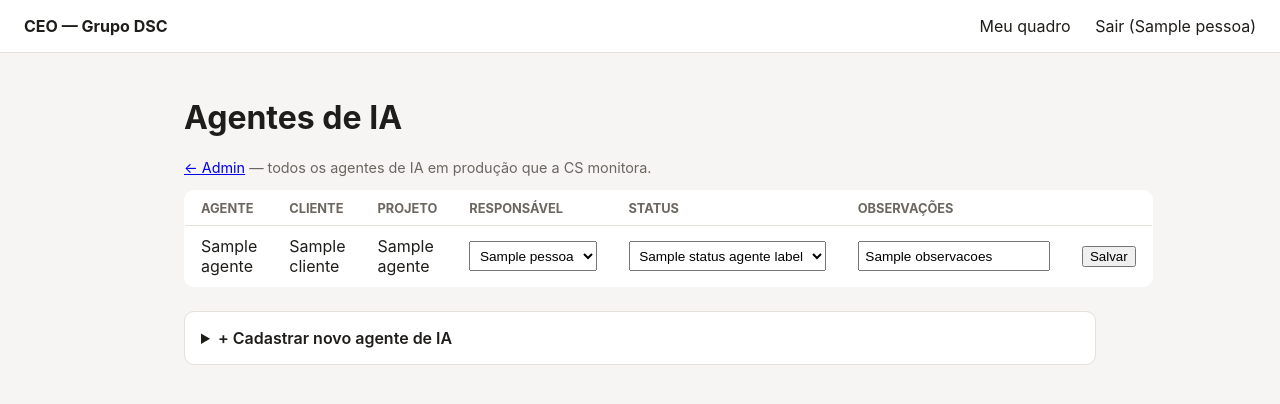
After one commit to engenhariadeclientes/dashboard_comercialgrupodsc, a FastAPI app: template chefe_projetos/templates/admin_agentes.html in a window 1280 px wide. The commit adds this page. Shown: the top 404 px of the page. Run offline with FastAPI, Linux system fonts and the light colour scheme; the template is opened without the code that fills it: most values are stand-ins (such as "Sample title", 1, 10 or a date in 2020).

Commit message:
Adiciona admin (pessoas/projetos/agentes de IA/tarefas) e dashboard
Rebranding para "CEO — Grupo DSC". Novidades: cadastro e reatribuição de
tarefas a qualquer pessoa, cadastro de usuários e skills, cadastro dos
agentes de IA monitorados pela CS (status ativo/com erro/pausado), sugestão
de responsável por skill ao criar tarefa, e dashboard com histórico de
tarefas concluídas por pessoa e período.

```diff
--- a/chefe_projetos/app.py
+++ b/chefe_projetos/app.py
@@ -1,5 +1,5 @@
 import os
-from datetime import date
+from datetime import date, timedelta
 
 from fastapi import FastAPI, Form, Request
 from fastapi.responses import RedirectResponse
@@ -23,8 +23,25 @@ STATUS_LABEL = {
 }
 
 
+STATUS_AGENTE_LABEL = {
+    "ativo": "Ativo",
+    "com_erro": "Com erro",
+    "pausado": "Pausado",
+}
+
+
 def pessoa_logada(request: Request):
     return request.session.get("pessoa")
+
+
+def exigir_chefe(request: Request):
+    """Retorna a pessoa logada se for chefe, senão retorna um redirect."""
+    pessoa = pessoa_logada(request)
+    if not pessoa:
+        return None, RedirectResponse("/login")
+    if not pessoa["eh_chefe"]:
+        return None, RedirectResponse("/board")
+    return pessoa, None
 
 
 def garantir_tarefas_do_dia(cur, hoje: date):
@@ -182,11 +199,9 @@ def atualizar_status(request: Request, tarefa_id: str, status: str = Form(...)):
 
 @app.get("/chefe")
 def visao_chefe(request: Request):
-    pessoa = pessoa_logada(request)
-    if not pessoa:
-        return RedirectResponse("/login")
-    if not pessoa["eh_chefe"]:
-        return RedirectResponse("/board")
+    pessoa, redirect = exigir_chefe(request)
+    if redirect:
+        return redirect
 
     hoje = date.today()
     with get_conn() as conn, conn.cursor() as cur:
@@ -218,6 +233,14 @@ def visao_chefe(request: Request):
         )
         resumo_projetos = cur.fetchall()
 
+        cur.execute(
+            """select a.*, pe.nome as responsavel_nome
+               from agentes_ia a
+               left join pessoas pe on pe.id = a.responsavel_id
+               order by (a.status = 'com_erro') desc, a.nome"""
+        )
+        agentes = cur.fetchall()
+
     equipe = {}
     for linha in linhas:
         chave = linha["pessoa_id"]
@@ -233,7 +256,325 @@ def visao_chefe(request: Request):
             "pessoa": pessoa,
             "equipe": list(equipe.values()),
             "resumo_projetos": resumo_projetos,
+            "agentes": agentes,
+            "status_label": STATUS_LABEL,
+            "status_agente_label": STATUS_AGENTE_LABEL,
+            "hoje": hoje,
+        },
+    )
+
+
+# ---------------------------------------------------------------------------
+# Admin (só chefe): cadastro de pessoas, projetos, agentes de IA e tarefas
+# ---------------------------------------------------------------------------
+
+
+@app.get("/admin")
+def admin_hub(request: Request):
+    pessoa, redirect = exigir_chefe(request)
+    if redirect:
+        return redirect
+    return templates.TemplateResponse("admin.html", {"request": request, "pessoa": pessoa})
+
+
+@app.get("/admin/pessoas")
+def admin_pessoas(request: Request):
+    pessoa, redirect = exigir_chefe(request)
+    if redirect:
+        return redirect
+    with get_conn() as conn, conn.cursor() as cur:
+        cur.execute("select * from pessoas order by eh_chefe desc, nome")
+        pessoas = cur.fetchall()
+    return templates.TemplateResponse(
+        "admin_pessoas.html", {"request": request, "pessoa": pessoa, "pessoas": pessoas}
+    )
+
+
+@app.post("/admin/pessoas")
+def admin_criar_pessoa(
+    request: Request,
+    nome: str = Form(...),
+    cargo: str = Form(...),
+    skills: str = Form(""),
+):
+    _, redirect = exigir_chefe(request)
+    if redirect:
+        return redirect
+    with get_conn() as conn, conn.cursor() as cur:
+        cur.execute(
+            "insert into pessoas (nome, cargo, skills) values (%s, %s, %s)",
+            (nome, cargo, skills),
+        )
+        conn.commit()
+    return RedirectResponse("/admin/pessoas", status_code=303)
+
+
+@app.post("/admin/pessoas/{pessoa_id}")
+def admin_editar_pessoa(
+    request: Request,
+    pessoa_id: str,
+    nome: str = Form(...),
+    cargo: str = Form(...),
+    skills: str = Form(""),
+    ativo: str = Form(""),
+):
+    _, redirect = exigir_chefe(request)
+    if redirect:
+        return redirect
+    with get_conn() as conn, conn.cursor() as cur:
+        cur.execute(
+            "update pessoas set nome = %s, cargo = %s, skills = %s, ativo = %s where id = %s",
+            (nome, cargo, skills, bool(ativo), pessoa_id),
+        )
+        conn.commit()
+    return RedirectResponse("/admin/pessoas", status_code=303)
+
+
+@app.get("/admin/projetos")
+def admin_projetos(request: Request):
+    pessoa, redirect = exigir_chefe(request)
+    if redirect:
+        return redirect
+    with get_conn() as conn, conn.cursor() as cur:
+        cur.execute("select * from projetos order by ativo desc, nome")
+        projetos = cur.fetchall()
+    return templates.TemplateResponse(
+        "admin_projetos.html", {"request": request, "pessoa": pessoa, "projetos": projetos}
+    )
+
+
+@app.post("/admin/projetos")
+def admin_criar_projeto(request: Request, nome: str = Form(...), tipo: str = Form("campanha")):
+    _, redirect = exigir_chefe(request)
+    if redirect:
+        return redirect
+    with get_conn() as conn, conn.cursor() as cur:
+        cur.execute("insert into projetos (nome, tipo) values (%s, %s)", (nome, tipo))
+        conn.commit()
+    return RedirectResponse("/admin/projetos", status_code=303)
+
+
+@app.post("/admin/projetos/{projeto_id}/toggle")
+def admin_toggle_projeto(request: Request, projeto_id: str):
+    _, redirect = exigir_chefe(request)
+    if redirect:
+        return redirect
+    with get_conn() as conn, conn.cursor() as cur:
+        cur.execute("update projetos set ativo = not ativo where id = %s", (projeto_id,))
+        conn.commit()
+    return RedirectResponse("/admin/projetos", status_code=303)
+
+
+@app.get("/admin/agentes")
+def admin_agentes(request: Request):
+    pessoa, redirect = exigir_chefe(request)
+    if redirect:
+        return redirect
+    with get_conn() as conn, conn.cursor() as cur:
+        cur.execute(
+            """select a.*, pe.nome as responsavel_nome, pr.nome as projeto_nome
+               from agentes_ia a
+               left join pessoas pe on pe.id = a.responsavel_id
+               left join projetos pr on pr.id = a.projeto_id
+               order by a.nome"""
+        )
+        agentes = cur.fetchall()
+        cur.execute("select id, nome from pessoas where ativo = true order by nome")
+        pessoas = cur.fetchall()
+        cur.execute("select id, nome from projetos where ativo = true order by nome")
+        projetos = cur.fetchall()
+    return templates.TemplateResponse(
+        "admin_agentes.html",
+        {
+            "request": request,
+            "pessoa": pessoa,
+            "agentes": agentes,
+            "pessoas": pessoas,
+            "projetos": projetos,
+            "status_agente_label": STATUS_AGENTE_LABEL,
+        },
+    )
+
+
+@app.post("/admin/agentes")
+def admin_criar_agente(
+    request: Request,
+    nome: str = Form(...),
+    cliente: str = Form(""),
+    projeto_id: str = Form(""),
+    responsavel_id: str = Form(""),
+):
+    _, redirect = exigir_chefe(request)
+    if redirect:
+        return redirect
+    with get_conn() as conn, conn.cursor() as cur:
+        cur.execute(
+            """insert into agentes_ia (nome, cliente, projeto_id, responsavel_id)
+               values (%s, %s, %s, %s)""",
+            (nome, cliente or None, projeto_id or None, responsavel_id or None),
+        )
+        conn.commit()
+    return RedirectResponse("/admin/agentes", status_code=303)
+
+
+@app.post("/admin/agentes/{agente_id}")
+def admin_editar_agente(
+    request: Request,
+    agente_id: str,
+    status: str = Form(...),
+    responsavel_id: str = Form(""),
+    observacoes: str = Form(""),
+):
+    _, redirect = exigir_chefe(request)
+    if redirect:
+        return redirect
+    if status not in STATUS_AGENTE_LABEL:
+        return RedirectResponse("/admin/agentes", status_code=303)
+    with get_conn() as conn, conn.cursor() as cur:
+        cur.execute(
+            """update agentes_ia
+               set status = %s, responsavel_id = %s, observacoes = %s, atualizado_em = now()
+               where id = %s""",
+            (status, responsavel_id or None, observacoes or None, agente_id),
+        )
+        conn.commit()
+    return RedirectResponse("/admin/agentes", status_code=303)
+
+
+@app.get("/admin/tarefas")
+def admin_tarefas(request: Request):
+    pessoa, redirect = exigir_chefe(request)
+    if redirect:
+        return redirect
+    hoje = date.today()
+    with get_conn() as conn, conn.cursor() as cur:
+        garantir_tarefas_do_dia(cur, hoje)
+        conn.commit()
+
+        cur.execute(
+            """select t.*, pe.nome as pessoa_nome, pr.nome as projeto_nome
+               from tarefas t
+               join pessoas pe on pe.id = t.pessoa_id
+               left join projetos pr on pr.id = t.projeto_id
+               where t.data_referencia = %s
+               order by (t.status = 'concluida'), pe.nome""",
+            (hoje,),
+        )
+        tarefas = cur.fetchall()
+
+        cur.execute("select id, nome, skills from pessoas where ativo = true order by nome")
+        pessoas = cur.fetchall()
+        cur.execute("select id, nome from projetos where ativo = true order by nome")
+        projetos = cur.fetchall()
+
+    return templates.TemplateResponse(
+        "admin_tarefas.html",
+        {
+            "request": request,
+            "pessoa": pessoa,
+            "tarefas": tarefas,
+            "pessoas": pessoas,
+            "projetos": projetos,
             "status_label": STATUS_LABEL,
             "hoje": hoje,
         },
     )
+
+
+@app.post("/admin/tarefas")
+def admin_criar_tarefa(
+    request: Request,
+    titulo: str = Form(...),
+    descricao: str = Form(""),
+    pessoa_id: str = Form(...),
+    projeto_id: str = Form(""),
+):
+    _, redirect = exigir_chefe(request)
+    if redirect:
+        return redirect
+    with get_conn() as conn, conn.cursor() as cur:
+        cur.execute(
+            """insert into tarefas (titulo, descricao, pessoa_id, projeto_id)
+               values (%s, %s, %s, %s)""",
+            (titulo, descricao or None, pessoa_id, projeto_id or None),
+        )
+        conn.commit()
+    return RedirectResponse("/admin/tarefas", status_code=303)
+
+
+@app.post("/admin/tarefas/{tarefa_id}/reatribuir")
+def admin_reatribuir_tarefa(request: Request, tarefa_id: str, pessoa_id: str = Form(...)):
+    _, redirect = exigir_chefe(request)
+    if redirect:
+        return redirect
+    with get_conn() as conn, conn.cursor() as cur:
+        cur.execute("update tarefas set pessoa_id = %s where id = %s", (pessoa_id, tarefa_id))
+        conn.commit()
+    return RedirectResponse("/admin/tarefas", status_code=303)
+
+
+@app.post("/admin/tarefas/{tarefa_id}/status")
+def admin_status_tarefa(request: Request, tarefa_id: str, status: str = Form(...)):
+    _, redirect = exigir_chefe(request)
+    if redirect:
+        return redirect
+    if status not in STATUS_ORDEM:
+        return RedirectResponse("/admin/tarefas", status_code=303)
+    with get_conn() as conn, conn.cursor() as cur:
+        concluida_em = "now()" if status == "concluida" else "null"
+        cur.execute(
+            f"update tarefas set status = %s, concluida_em = {concluida_em} where id = %s",
+            (status, tarefa_id),
+        )
+        conn.commit()
+    return RedirectResponse("/admin/tarefas", status_code=303)
+
+
+@app.get("/dashboard")
+def dashboard(request: Request):
+    pessoa, redirect = exigir_chefe(request)
+    if redirect:
+        return redirect
+
+    dias = int(request.query_params.get("dias", 30))
+    desde = date.today() - timedelta(days=dias)
+
+    with get_conn() as conn, conn.cursor() as cur:
+        cur.execute(
+            """select pe.nome as pessoa_nome,
+                      count(*) filter (where t.status = 'concluida') as concluidas,
+                      count(*) filter (where t.status = 'pendente') as pendentes,
+                      count(*) filter (where t.status = 'em_andamento') as em_andamento,
+                      count(*) as total
+               from pessoas pe
+               left join tarefas t on t.pessoa_id = pe.id and t.data_referencia >= %s
+               where pe.eh_chefe = false
+               group by pe.nome
+               order by pe.nome""",
+            (desde,),
+        )
+        resumo_pessoas = cur.fetchall()
+
+        cur.execute(
+            """select t.titulo, t.data_referencia, t.concluida_em, pe.nome as pessoa_nome,
+                      pr.nome as projeto_nome
+               from tarefas t
+               join pessoas pe on pe.id = t.pessoa_id
+               left join projetos pr on pr.id = t.projeto_id
+               where t.status = 'concluida' and t.data_referencia >= %s
+               order by t.concluida_em desc
+               limit 100""",
+            (desde,),
+        )
+        concluidas_recentes = cur.fetchall()
+
+    return templates.TemplateResponse(
+        "dashboard.html",
+        {
+            "request": request,
+            "pessoa": pessoa,
+            "resumo_pessoas": resumo_pessoas,
+            "concluidas_recentes": concluidas_recentes,
+            "dias": dias,
+        },
+    )
--- a/chefe_projetos/static/estilo.css
+++ b/chefe_projetos/static/estilo.css
@@ -112,7 +112,27 @@ form button {
 .status-em_andamento .pill { background: #dbeafe; color: var(--andamento); }
 .status-concluida .pill { background: #dcfce7; color: var(--concluida); }
 .status-pendente .pill { background: #fef3e2; color: var(--pendente); }
+.status-ativo .pill { background: #dcfce7; color: var(--concluida); }
+.status-com_erro .pill { background: #fee2e2; color: #b91c1c; }
+.status-pausado .pill { background: #f0eee9; color: var(--texto-suave); }
+tr.status-com_erro { background: #fef2f2; }
 
 .tabela-projetos { width: 100%; border-collapse: collapse; background: var(--card); border: 1px solid var(--borda); border-radius: 10px; overflow: hidden; }
 .tabela-projetos th, .tabela-projetos td { text-align: left; padding: 0.6rem 1rem; border-bottom: 1px solid var(--borda); }
 .tabela-projetos th { color: var(--texto-suave); font-size: 0.8rem; text-transform: uppercase; }
+.tabela-projetos td select, .tabela-projetos td input[type="text"] { padding: 0.35rem; margin: 0; font-size: 0.85rem; }
+.linha-form { display: contents; }
+
+.grade-admin { display: grid; grid-template-columns: repeat(auto-fit, minmax(220px, 1fr)); gap: 1rem; margin-top: 1.5rem; }
+.cartao-link {
+  display: block;
+  background: var(--card);
+  border: 1px solid var(--borda);
+  border-radius: 10px;
+  padding: 1.25rem;
+  text-decoration: none;
+  color: var(--texto);
+}
+.cartao-link:hover { border-color: var(--acento); }
+.cartao-link h2 { margin: 0 0 0.4rem; font-size: 1.05rem; color: var(--acento); }
+.cartao-link p { margin: 0; color: var(--texto-suave); font-size: 0.85rem; }
--- /dev/null
+++ b/chefe_projetos/templates/admin_agentes.html
@@ -0,0 +1,65 @@
+{% extends "base.html" %}
+{% block titulo %}Agentes de IA — Admin{% endblock %}
+{% block conteudo %}
+<h1>Agentes de IA</h1>
+<p class="ajuda"><a href="/admin">&larr; Admin</a> — todos os agentes de IA em produção que a CS monitora.</p>
+
+<table class="tabela-projetos">
+  <thead><tr><th>Agente</th><th>Cliente</th><th>Projeto</th><th>Responsável</th><th>Status</th><th>Observações</th><th></th></tr></thead>
+  <tbody>
+    {% for a in agentes %}
+    <tr>
+      <form class="linha-form" method="post" action="/admin/agentes/{{ a.id }}">
+        <td>{{ a.nome }}</td>
+        <td>{{ a.cliente or "—" }}</td>
+        <td>{{ a.projeto_nome or "—" }}</td>
+        <td>
+          <select name="responsavel_id">
+            <option value="">—</option>
+            {% for p in pessoas %}
+            <option value="{{ p.id }}" {% if a.responsavel_id == p.id %}selected{% endif %}>{{ p.nome }}</option>
+            {% endfor %}
+          </select>
+        </td>
+        <td>
+          <select name="status">
+            {% for s, label in status_agente_label.items() %}
+            <option value="{{ s }}" {% if s == a.status %}selected{% endif %}>{{ label }}</option>
+            {% endfor %}
+          </select>
+        </td>
+        <td><input type="text" name="observacoes" value="{{ a.observacoes or '' }}"></td>
+        <td><button type="submit">Salvar</button></td>
+      </form>
+    </tr>
+    {% else %}
+    <tr><td colspan="7" class="vazio">Nenhum agente cadastrado ainda.</td></tr>
+    {% endfor %}
+  </tbody>
+</table>
+
+<details class="nova-tarefa">
+  <summary>+ Cadastrar novo agente de IA</summary>
+  <form method="post" action="/admin/agentes">
+    <label for="nome">Nome do agente</label>
+    <input type="text" name="nome" id="nome" required placeholder="ex.: Assistente de Cobrança — Cliente X">
+    <label for="cliente">Cliente</label>
+    <input type="text" name="cliente" id="cliente">
+    <label for="projeto_id">Projeto/campanha</label>
+    <select name="projeto_id" id="projeto_id">
+      <option value="">—</option>
+      {% for p in projetos %}
+      <option value="{{ p.id }}">{{ p.nome }}</option>
+      {% endfor %}
+    </select>
+    <label for="responsavel_id">Responsável</label>
+    <select name="responsavel_id" id="responsavel_id">
+      <option value="">—</option>
+      {% for p in pessoas %}
+      <option value="{{ p.id }}">{{ p.nome }}</option>
+      {% endfor %}
+    </select>
+    <button type="submit">Cadastrar</button>
+  </form>
+</details>
+{% endblock %}
--- a/chefe_projetos/templates/base.html
+++ b/chefe_projetos/templates/base.html
@@ -3,16 +3,20 @@
 <head>
   <meta charset="utf-8">
   <meta name="viewport" content="width=device-width, initial-scale=1">
-  <title>{% block titulo %}Chefe de Projetos{% endblock %}</title>
+  <title>{% block titulo %}CEO — Grupo DSC{% endblock %}</title>
   <link rel="stylesheet" href="/static/estilo.css">
 </head>
 <body>
   {% if pessoa %}
   <header class="topo">
-    <span class="marca">Chefe de Projetos</span>
+    <span class="marca">CEO — Grupo DSC</span>
     <nav>
       <a href="/board">Meu quadro</a>
-      {% if pessoa.eh_chefe %}<a href="/chefe">Visão geral</a>{% endif %}
+      {% if pessoa.eh_chefe %}
+      <a href="/chefe">Visão geral</a>
+      <a href="/dashboard">Dashboard</a>
+      <a href="/admin">Admin</a>
+      {% endif %}
       <a href="/logout">Sair ({{ pessoa.nome }})</a>
     </nav>
   </header>
--- a/chefe_projetos/templates/login.html
+++ b/chefe_projetos/templates/login.html
@@ -1,8 +1,8 @@
 {% extends "base.html" %}
-{% block titulo %}Entrar — Chefe de Projetos{% endblock %}
+{% block titulo %}Entrar — CEO — Grupo DSC{% endblock %}
 {% block conteudo %}
 <div class="cartao-login">
-  <h1>Chefe de Projetos</h1>
+  <h1>CEO — Grupo DSC</h1>
   <p class="ajuda">Escolha seu nome e digite seu PIN. No primeiro acesso, o PIN que você digitar vira o seu.</p>
   {% if erro %}<p class="erro">{{ erro }}</p>{% endif %}
   <form method="post" action="/login">
```
Also changed, not shown: chefe_projetos/schema.sql (+17 -0 lines), chefe_projetos/seed.py (+12 -7 lines), chefe_projetos/templates/admin.html (added, +24 -0 lines), chefe_projetos/templates/admin_pessoas.html (added, +38 -0 lines), chefe_projetos/templates/admin_projetos.html (added, +39 -0 lines), chefe_projetos/templates/admin_tarefas.html (added, +99 -0 lines), chefe_projetos/templates/chefe.html (+18 -1 lines), chefe_projetos/templates/dashboard.html (added, +40 -0 lines), chefe_projetos/README.md.
